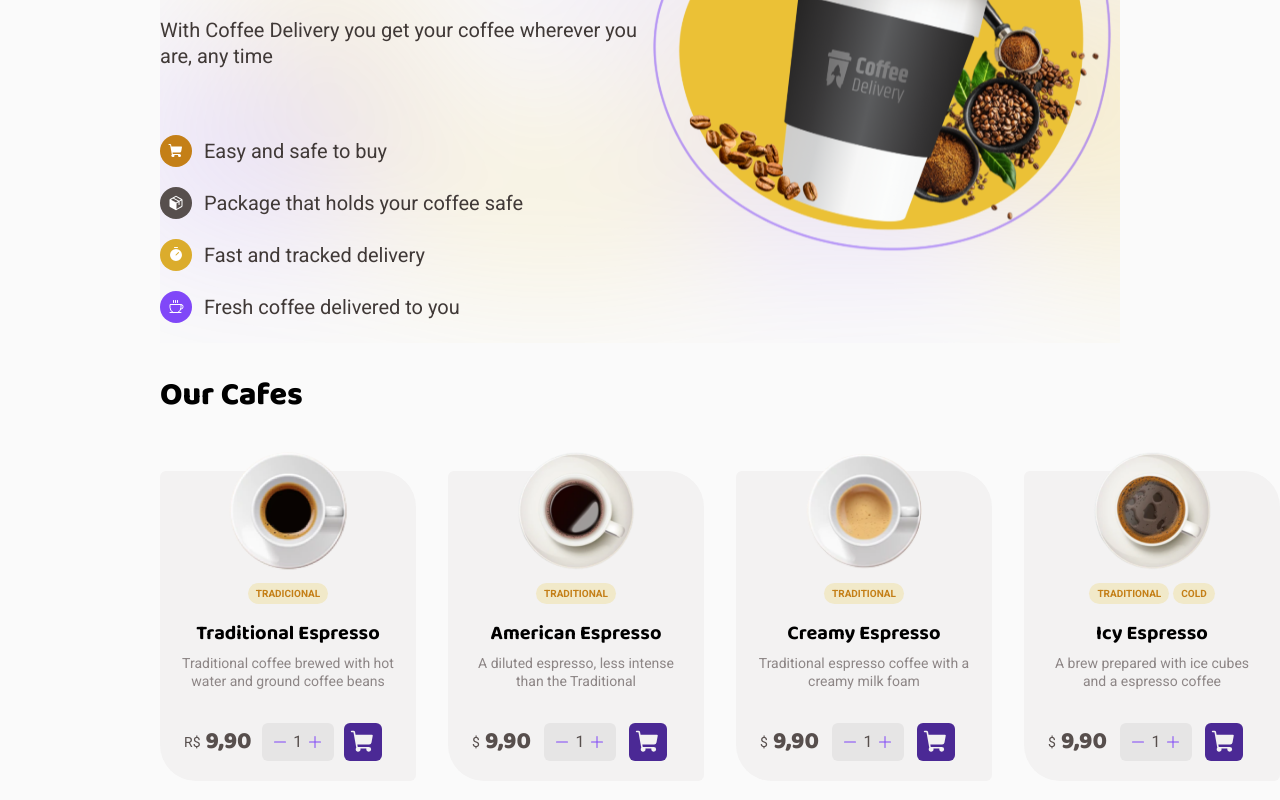
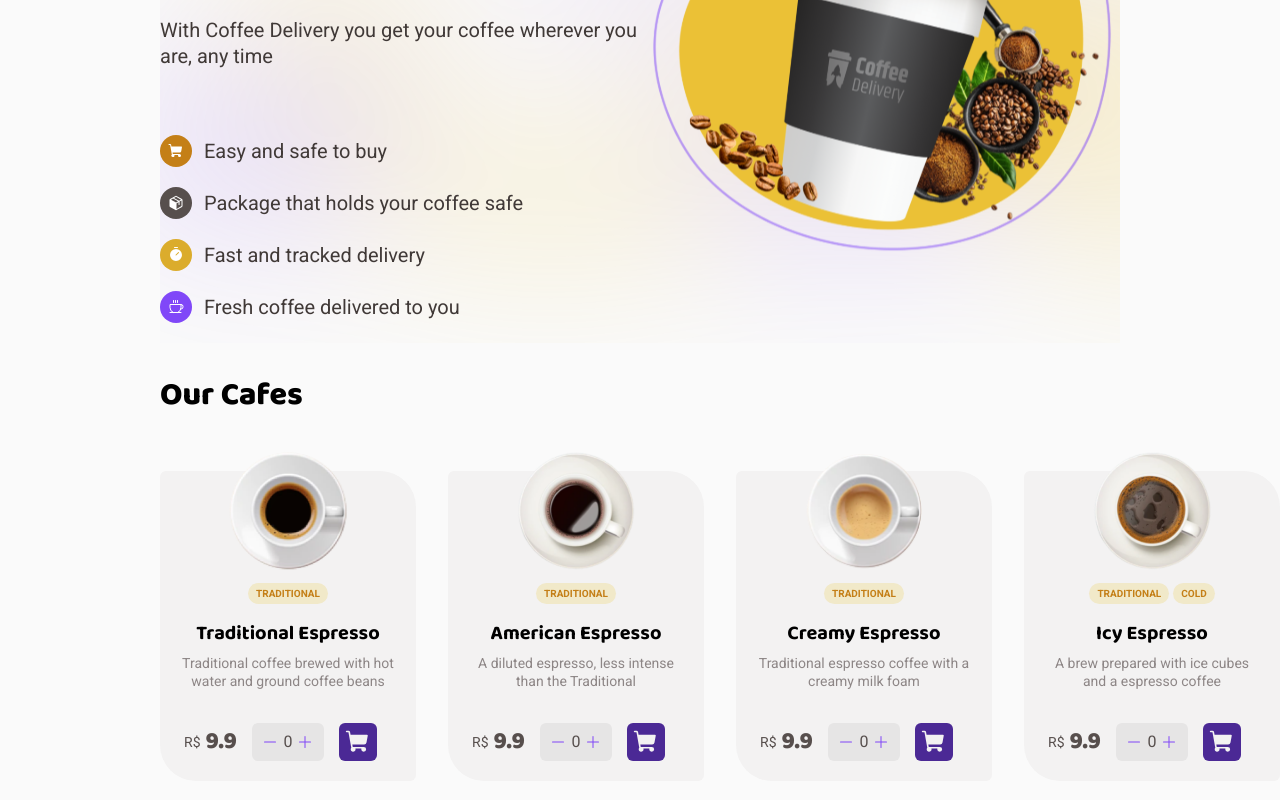
Before and after one commit to 0xREALAldc/RS-ReactJS-challenge-02-coffee-delivery, a React (Vite) app: page / in a window 1280 px wide. Shown: the part 384-1184 px from the top of the page. Built offline with nearby package versions, Linux system fonts and the light colour scheme.

Commit message:
Add: created a object to hold the list of coffes and changed the UI to render the components based on this list

```diff
--- a/src/pages/Home/index.tsx
+++ b/src/pages/Home/index.tsx
@@ -29,8 +29,67 @@ import {
   PriceContainer,
   CoffeeContainer,
 } from './styles'
+import { useState } from 'react'
+
+interface FlavorType {
+  name: string
+}
+
+interface CoffeeType {
+  id: string
+  name: string
+  description: string
+  quantity: number
+  price: number
+  urlImage: string
+  flavor: FlavorType[]
+}
+
+const coffeesList: CoffeeType[] = [
+  {
+    id: 'ad1123imi',
+    name: 'Traditional Espresso',
+    description:
+      'Traditional coffee brewed with hot water and ground coffee beans',
+    price: 9.9,
+    quantity: 0,
+    urlImage: 'src/assets/coffee/traditional-espresso.svg',
+    flavor: [{ name: 'Traditional' }],
+  },
+  {
+    id: 'asdo123jj',
+    name: 'American Espresso',
+    description: 'A diluted espresso, less intense than the Traditional',
+    price: 9.9,
+    quantity: 0,
+    urlImage: 'src/assets/coffee/american-espresso.svg',
+    flavor: [{ name: 'Traditional' }],
+  },
+  {
+    id: 'asi21ijd',
+    name: 'Creamy Espresso',
+    description: 'Traditional espresso coffee with a creamy milk foam',
+    price: 9.9,
+    quantity: 0,
+    urlImage: 'src/assets/coffee/creamy-espresso.svg',
+    flavor: [{ name: 'Traditional' }],
+  },
+  {
+    id: 'ask21kda',
+    name: 'Icy Espresso',
+    description: 'A brew prepared with ice cubes and a espresso coffee',
+    price: 9.9,
+    quantity: 0,
+    urlImage: 'src/assets/coffee/icy-espresso.svg',
+    flavor: [{ name: 'Traditional' }, { name: 'Cold' }],
+  },
+]
 
 export function Home() {
+  const [coffees, setCoffees] = useState<CoffeeType[]>(coffeesList)
+
+  console.log(coffees)
+
   return (
     <MainContainer>
       <MarketingContainer>
@@ -76,10 +135,40 @@ export function Home() {
       <CoffeeContainer>
         <h2>Our Cafes</h2>
         <CoffeeList>
-          <CoffeeCard>
+          {coffees.map((coffee) => {
+            return (
+              <CoffeeCard key={coffee.id}>
+                <img src={coffee.urlImage} alt={coffee.name} />
+                <FlavorTiles>
+                  {coffee.flavor.map((flavor) => {
+                    return <span key={flavor.name}>{flavor.name}</span>
+                  })}
+                </FlavorTiles>
+                <h4>{coffee.name}</h4>
+                <p>{coffee.description}</p>
+                <PriceContainer>
+                  <span>
+                    R$ <p>{coffee.price}</p>
+                  </span>
+                  <div>
+                    <span>
+                      <Minus weight="fill" size={16} />
+                      <p>{coffee.quantity}</p>
+                      <Plus weight="fill" size={16} />
+                    </span>
+                    <span>
+                      <ShoppingCart size={26} weight="fill" />
+                    </span>
+                  </div>
+                </PriceContainer>
+              </CoffeeCard>
+            )
+          })}
+
+          {/* <CoffeeCard>
             <img src={traditionalEspresso} alt="Traditional express" />
             <FlavorTiles>
-              <span>Tradicional</span>
+              <span>Traditional</span>
             </FlavorTiles>
             <h4>Traditional Espresso</h4>
             <p>
@@ -92,7 +181,7 @@ export function Home() {
               <div>
                 <span>
                   <Minus weight="fill" size={16} />
-                  <p>1</p>
+                  <p>0</p>
                   <Plus weight="fill" size={16} />
                 </span>
                 <span>
@@ -116,7 +205,7 @@ export function Home() {
               <div>
                 <span>
                   <Minus weight="fill" size={16} />
-                  <p>1</p>
+                  <p>0</p>
                   <Plus weight="fill" size={16} />
                 </span>
                 <span>
@@ -140,7 +229,7 @@ export function Home() {
               <div>
                 <span>
                   <Minus weight="fill" size={16} />
-                  <p>1</p>
+                  <p>0</p>
                   <Plus weight="fill" size={16} />
                 </span>
                 <span>
@@ -165,7 +254,7 @@ export function Home() {
               <div>
                 <span>
                   <Minus weight="fill" size={16} />
-                  <p>1</p>
+                  <p>0</p>
                   <Plus weight="fill" size={16} />
                 </span>
                 <span>
@@ -173,7 +262,7 @@ export function Home() {
                 </span>
               </div>
             </PriceContainer>
-          </CoffeeCard>
+          </CoffeeCard> */}
         </CoffeeList>
       </CoffeeContainer>
     </MainContainer>
```
